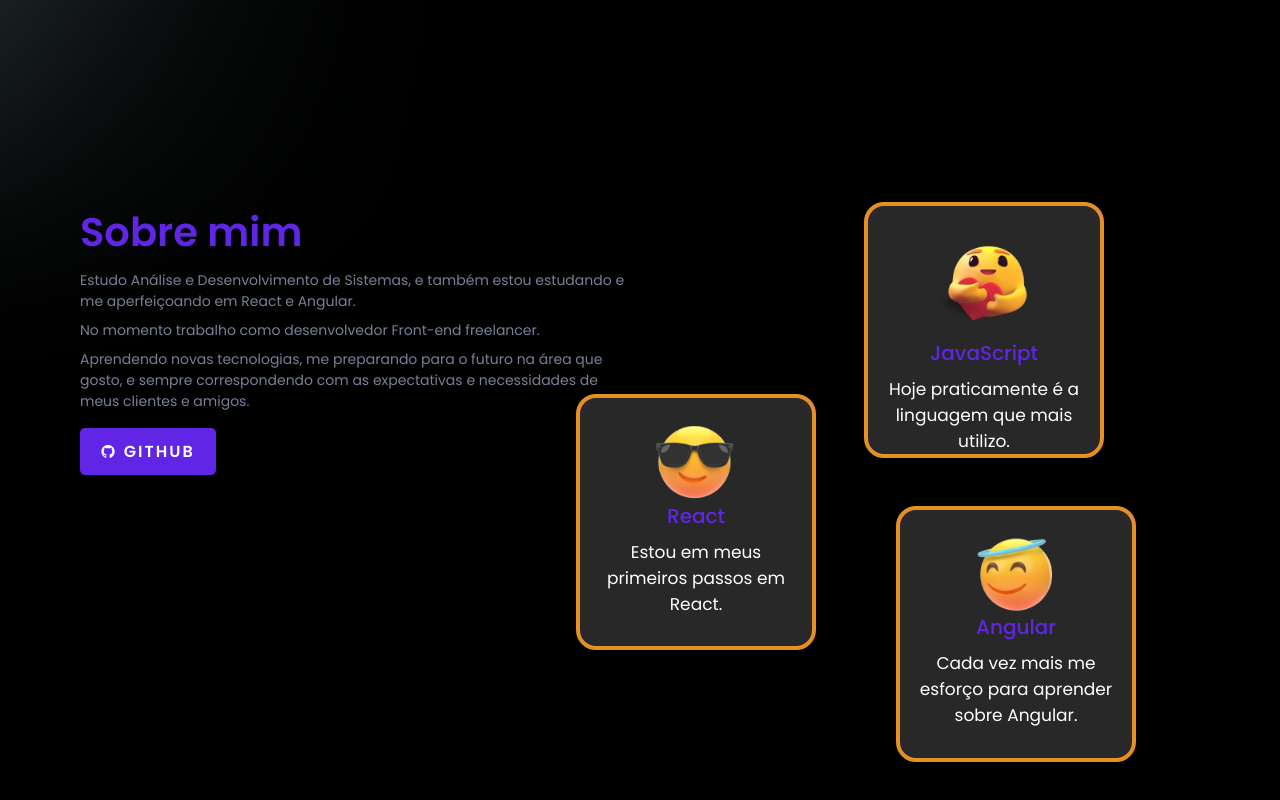
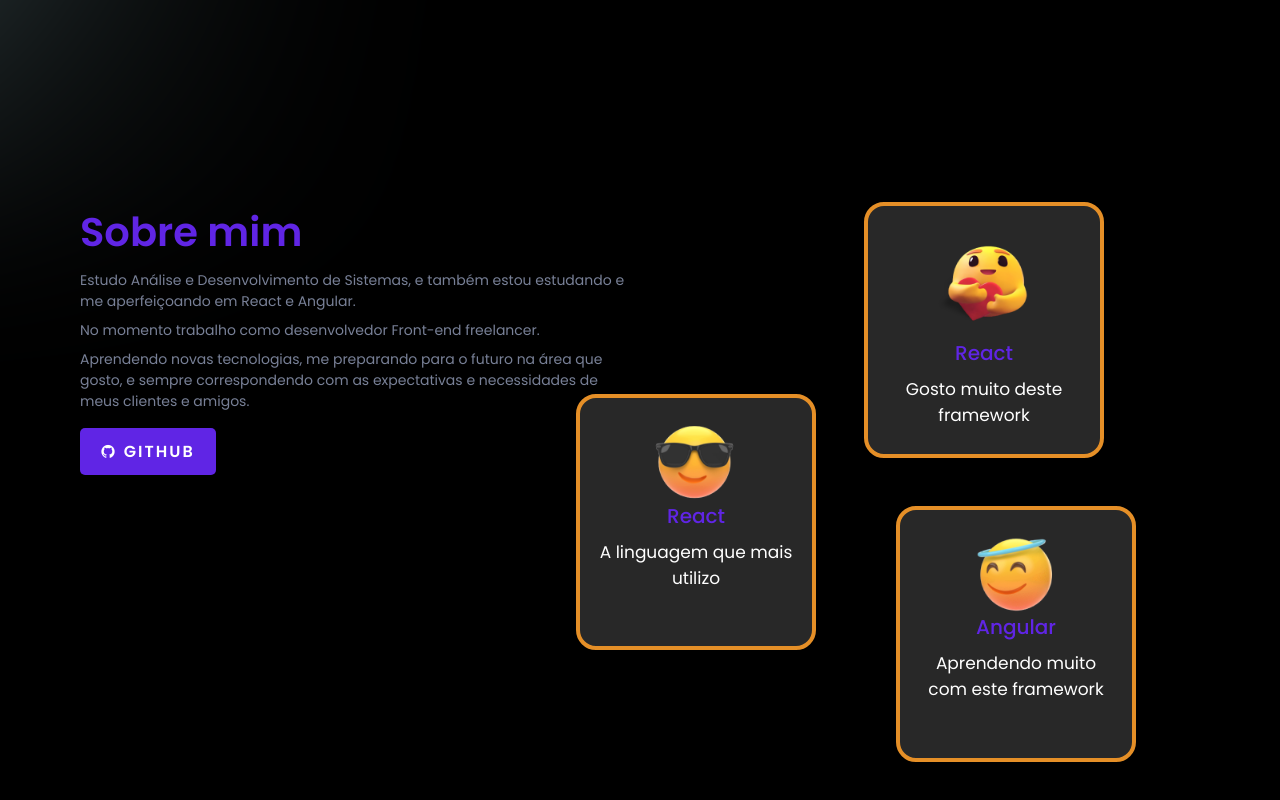
Before and after one commit to devmarcioreis/mreiss, a React (Create React App) app: page / in a window 1280 px wide. Shown: the part 742-1542 px from the top of the page. Built offline with nearby package versions, Linux system fonts and the light colour scheme.

Commit message:
correção de texto

```diff
--- a/src/Components/About/About.jsx
+++ b/src/Components/About/About.jsx
@@ -20,22 +20,22 @@
             <div className='card1'>
                 <Card
                     emoji = {Heart}
-                    heading = {'JavaScript'}
-                    detail = {"Hoje praticamente é a linguagem que mais utilizo."}
+                    heading = {'React'}
+                    detail = {"Gosto muito deste framework"}
                 />
             </div>
             <div className="card2">
             <Card
                     emoji = {Glasses}
                     heading = {'React'}
-                    detail = {"Estou em meus primeiros passos em React."}
+                    detail = {"A linguagem que mais utilizo"}
                 />
             </div>
             <div className="card3">
             <Card
                     emoji = {Humble}
                     heading = {'Angular'}
-                    detail = {"Cada vez mais me esforço para aprender sobre Angular."}
+                    detail = {"Aprendendo muito com este framework"}
                 />
             </div>
         </div>
```
